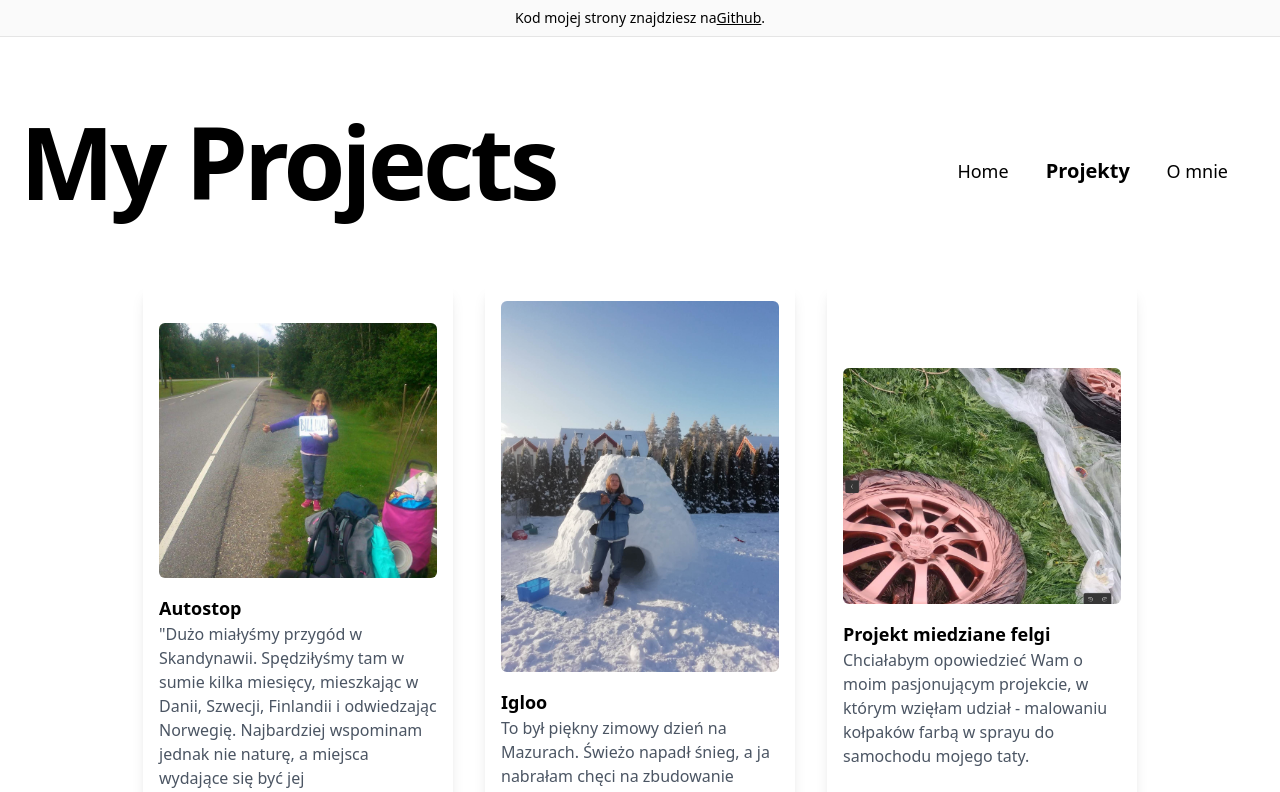
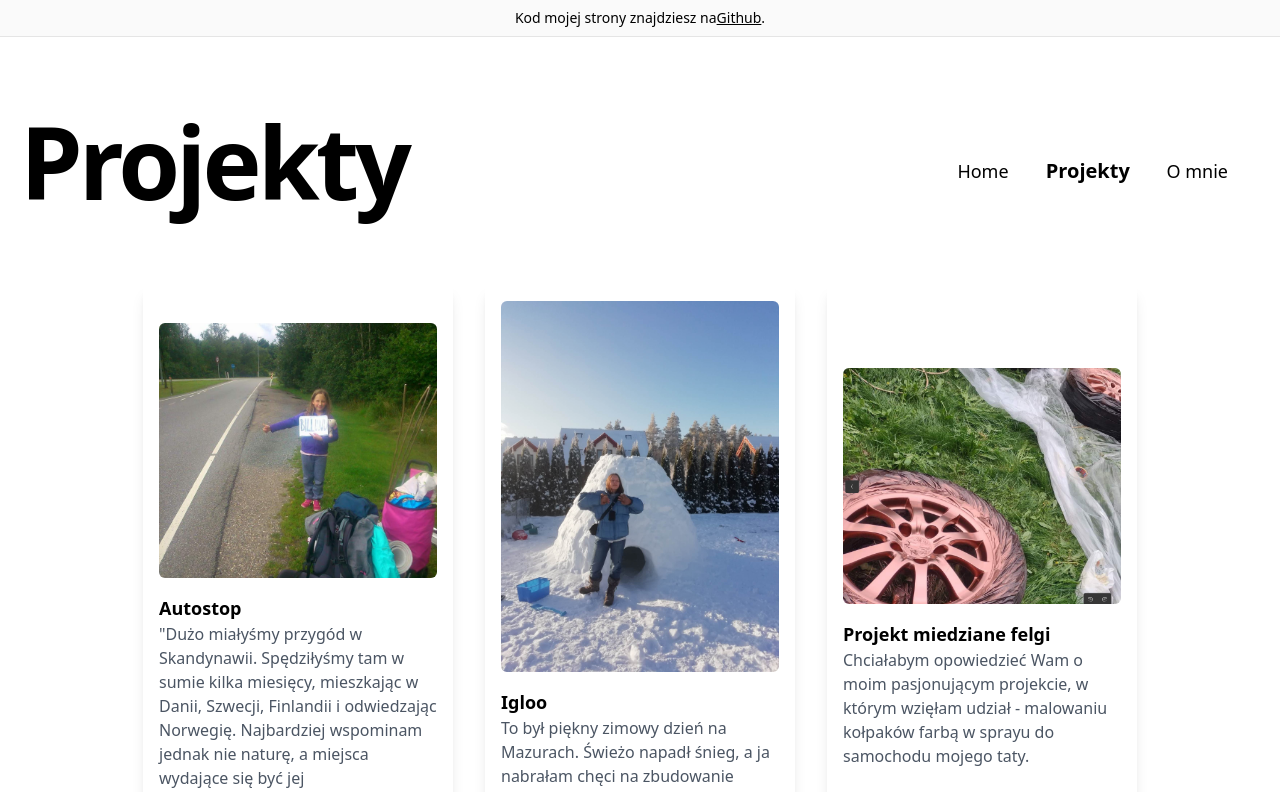
Before and after one commit to LauraTalicia/portfolio, a Next.js app: page /projects in a window 1280 px wide. Shown: the top 792 px of the page. Built offline with nearby package versions, Linux system fonts and the light colour scheme.

Commit message:
Fix projects title

```diff
--- a/pages/projects.tsx
+++ b/pages/projects.tsx
@@ -17,10 +17,10 @@ export default function Index({ allPosts }: Props) {
     <>
       <Layout>
         <Head>
-          <title>My Projects</title>
+          <title>Projekty</title>
         </Head>
         <Container>
-          <Intro title="My Projects" active={2} />
+          <Intro title="Projekty" active={2} />
           <div className="flex flex-wrap justify-center">
             {morePosts.map(({ title, excerpt, coverImage, slug }) => {
               return (
```
